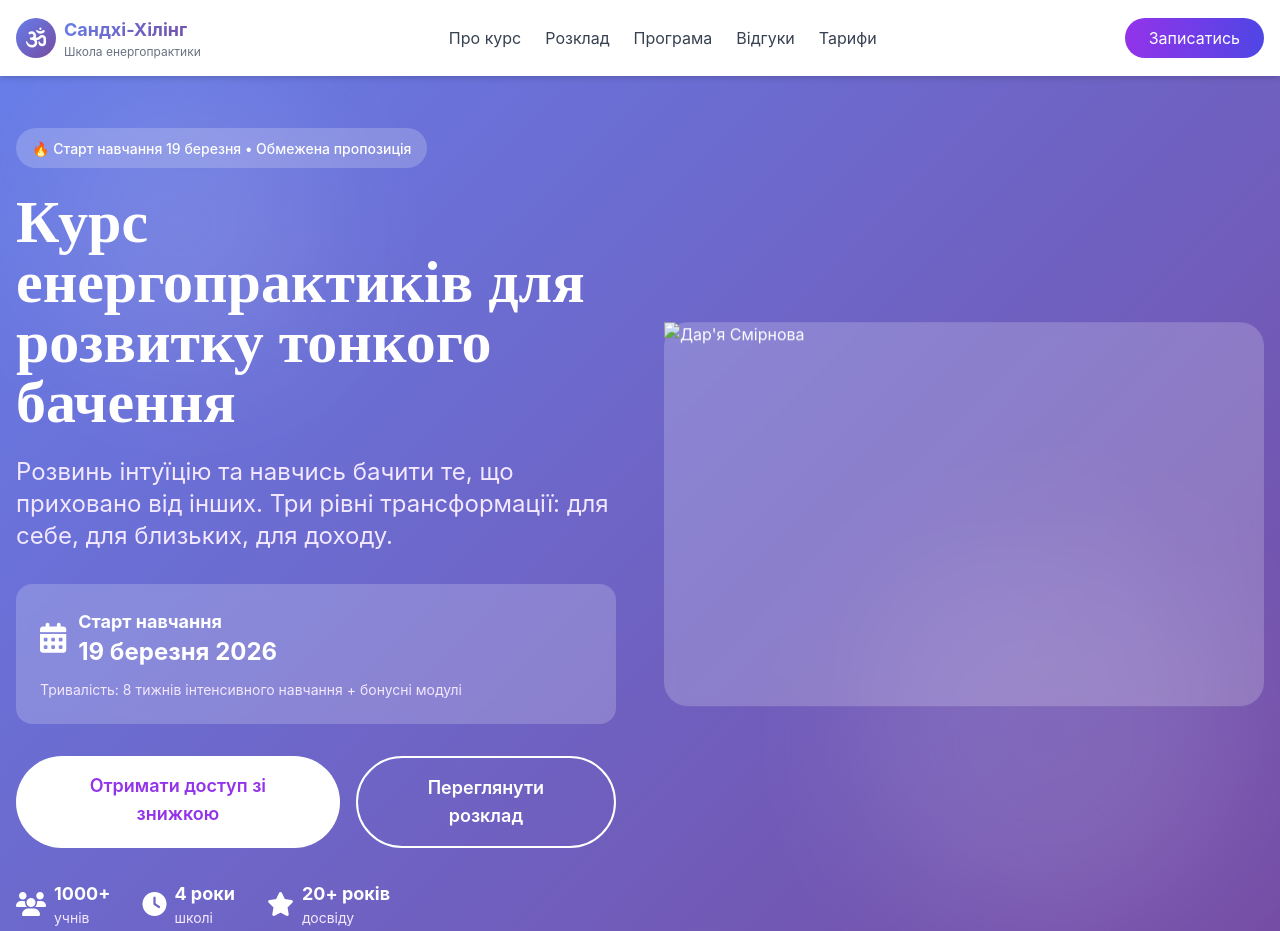
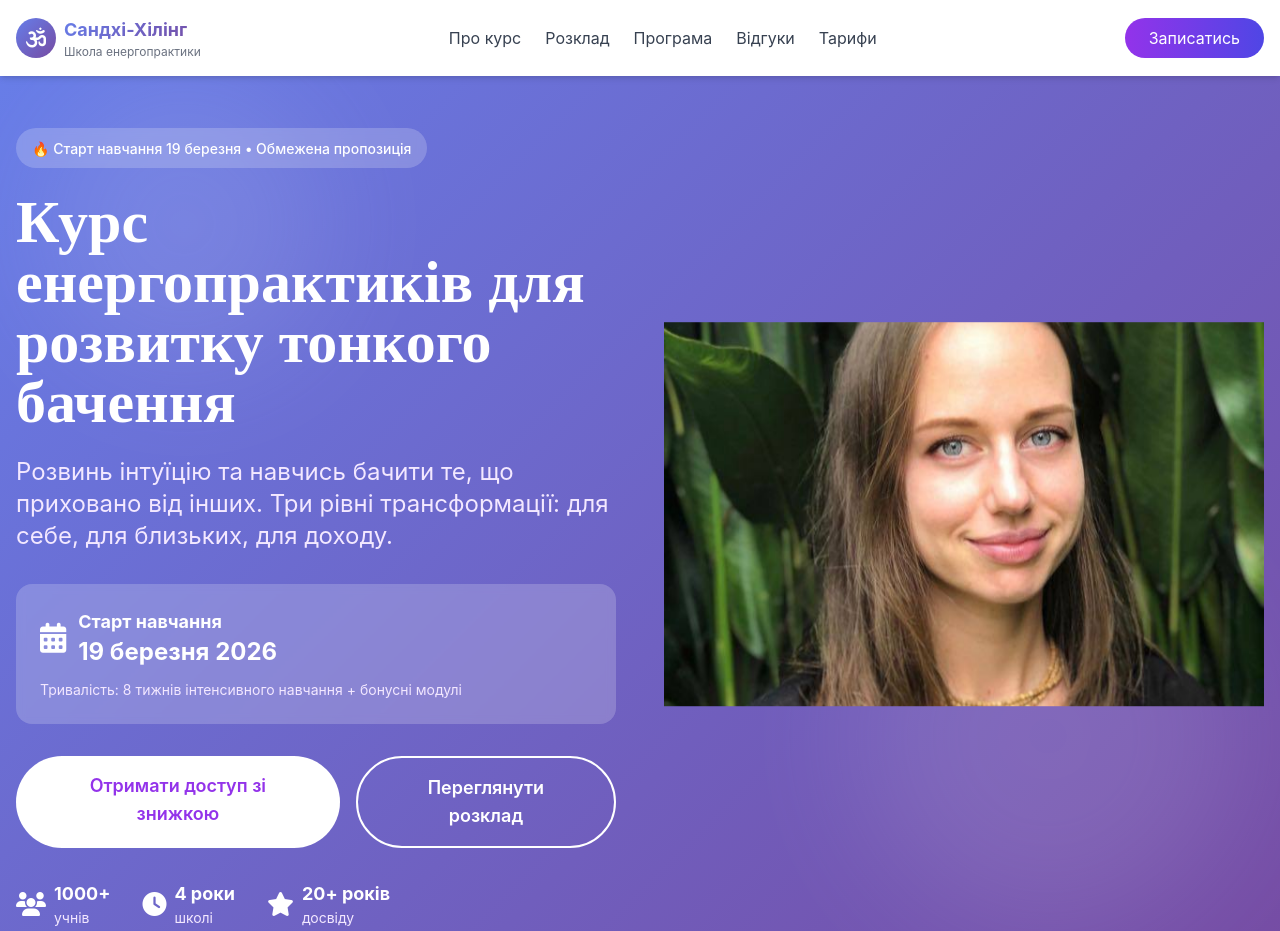
Before and after one commit to omega108vision/sandhi, a plain HTML site: page index.html in a window 1280 px wide. Shown: the top 931 px of the page. Drawn offline with nearby package versions, Linux system fonts and the light colour scheme.

Commit message:
Update index.html

```diff
--- a/index.html
+++ b/index.html
@@ -231,7 +231,7 @@
 
                 <div class="relative floating hidden md:block">
                     <div class="w-full h-96 bg-white bg-opacity-20 backdrop-blur-sm rounded-3xl flex items-center justify-center">
-                        <img src="1.jpg" alt="Дар'я Смірнова" class="w-full h-full object-cover">
+                        <img src="1.jpeg" alt="Дар'я Смірнова" class="w-full h-full object-cover">
                     </div>
                 </div>
             </div>
```
